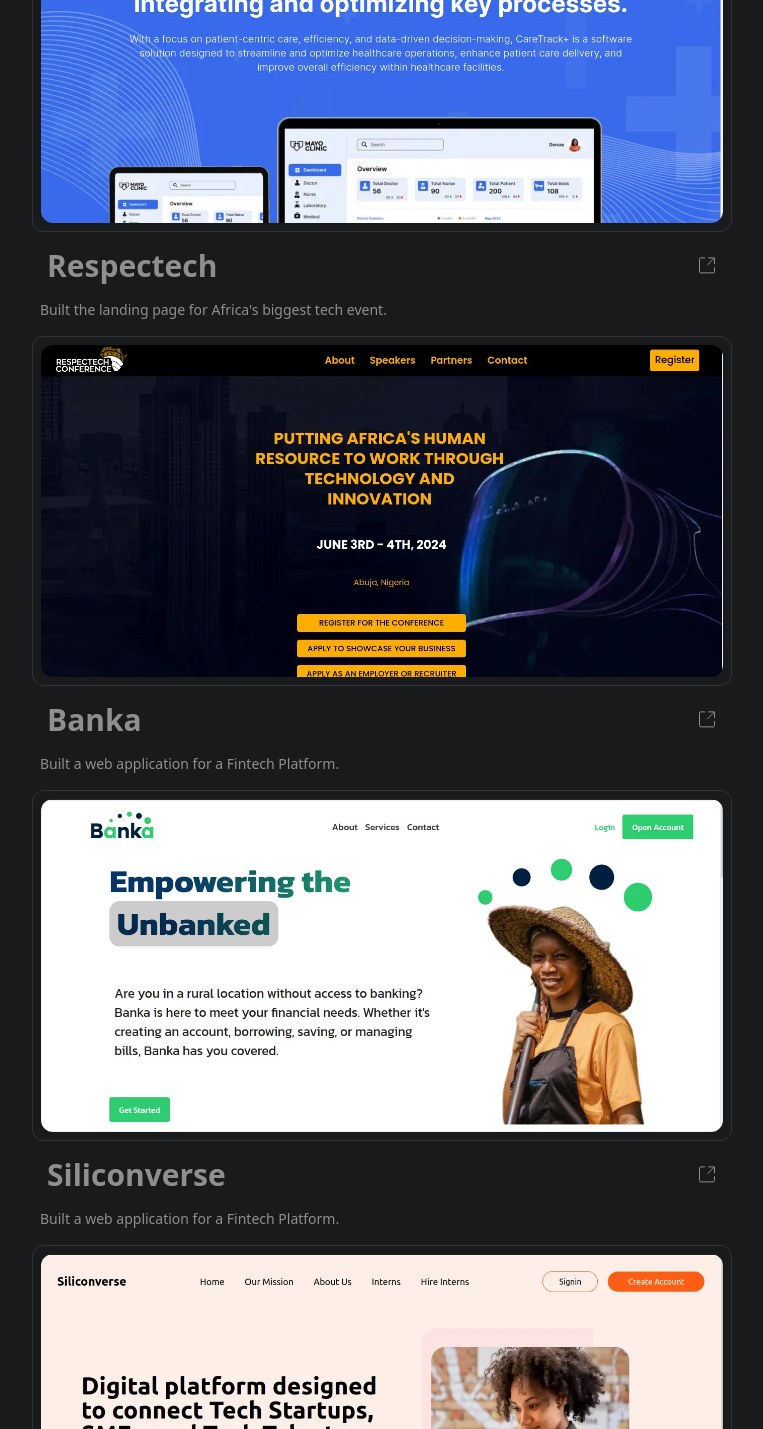
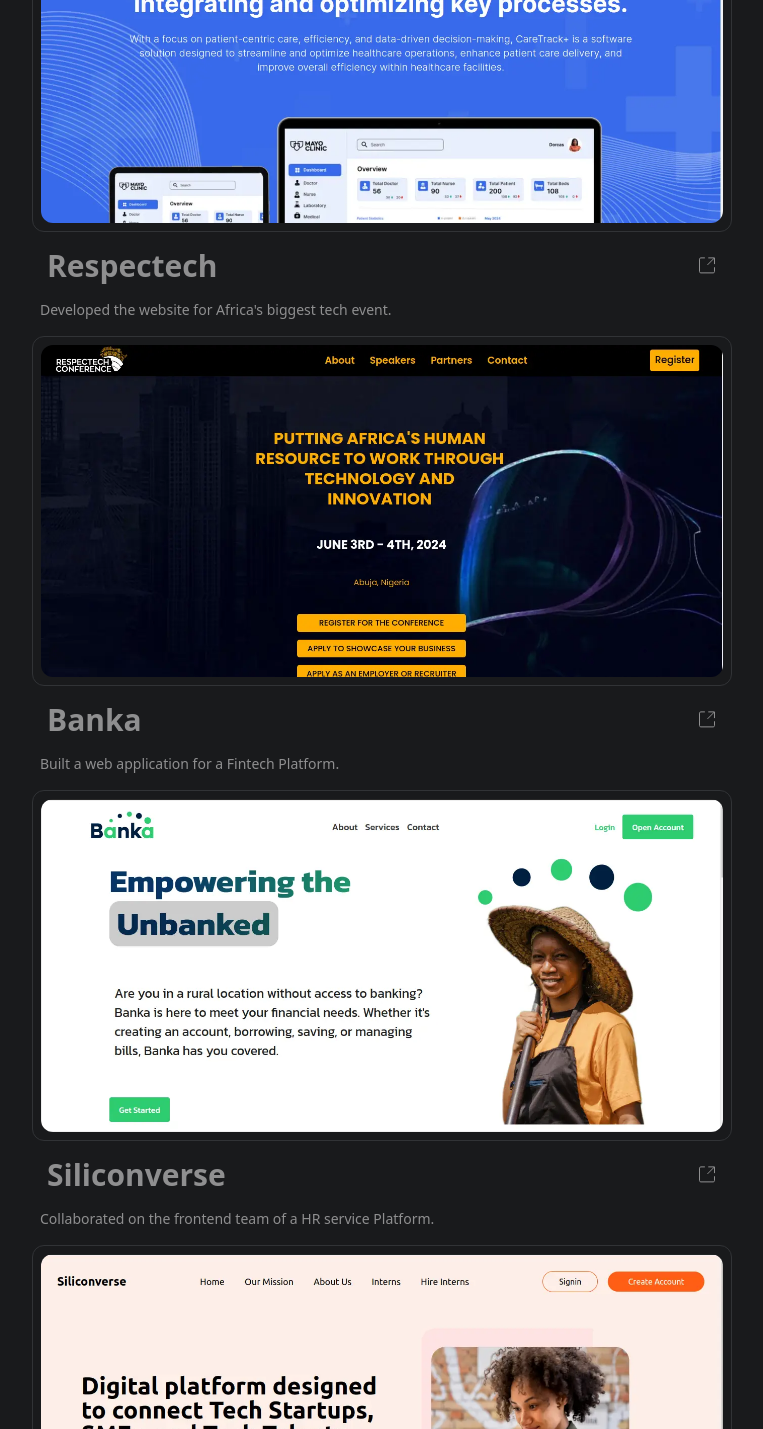
Before and after one commit to Patrick-Chukwu/Patrick-Chukwu, a React (Vite) app: page / in a window 1280 px wide. Shown: the part 1423-2852 px from the top of the page, without its empty margins (258-1021 px from the left). Built offline with nearby package versions, Linux system fonts and the light colour scheme.

Commit message:
Update file

```diff
--- a/src/components/Projects.jsx
+++ b/src/components/Projects.jsx
@@ -31,7 +31,7 @@
          <a href="https://respectechconference.vercel.app/" target='_blank'> <svg xmlns="http://www.w3.org/2000/svg" width="20" height="21" viewBox="0 0 20 21" fill="none"><path d="M11.666 2.89001H17.4993V8.72335" stroke="currentColor" stroke-linecap="round" stroke-linejoin="round"></path><path d="M17.5 12.6707V16.64C17.5 17.3304 16.9404 17.89 16.25 17.89H3.75C3.05965 17.89 2.5 17.3304 2.5 16.64V4.14001C2.5 3.44966 3.05965 2.89001 3.75 2.89001H7.5" stroke="currentColor" stroke-linecap="round" stroke-linejoin="round"></path><path d="M10.75 9.64001L17.125 3.26501" stroke="currentColor" stroke-linecap="round" stroke-linejoin="round"></path></svg></a>
 
           </div>
-          <p className="text-sm text-primary px-2 font-normal text-left w-full">Built the landing page for Africa's biggest tech event.</p>
+          <p className="text-sm text-primary px-2 font-normal text-left w-full">Developed the website for Africa's biggest tech event.</p>
           <div className='border border-bcolor rounded-xl p-2'>
             <a href="https://caretrack.vercel.app/" target='_blank'><img src={project4} className='w-full mx-auto rounded-xl' alt="CareTrackPlus landing page" /></a>
           </div>
@@ -56,7 +56,7 @@
          <a href="https://siliconverse-frontend.vercel.app/" target='_blank'> <svg xmlns="http://www.w3.org/2000/svg" width="20" height="21" viewBox="0 0 20 21" fill="none"><path d="M11.666 2.89001H17.4993V8.72335" stroke="currentColor" stroke-linecap="round" stroke-linejoin="round"></path><path d="M17.5 12.6707V16.64C17.5 17.3304 16.9404 17.89 16.25 17.89H3.75C3.05965 17.89 2.5 17.3304 2.5 16.64V4.14001C2.5 3.44966 3.05965 2.89001 3.75 2.89001H7.5" stroke="currentColor" stroke-linecap="round" stroke-linejoin="round"></path><path d="M10.75 9.64001L17.125 3.26501" stroke="currentColor" stroke-linecap="round" stroke-linejoin="round"></path></svg></a>
 
           </div>
-          <p className="text-sm text-primary px-2 font-normal text-left w-full">Built a web application for a Fintech Platform.</p>
+          <p className="text-sm text-primary px-2 font-normal text-left w-full">Collaborated on the frontend team of a HR service Platform.</p>
           <div className='border border-bcolor rounded-xl p-2'>
             <a href="https://caretrack.vercel.app/" target='_blank'><img src={project3} className='w-full mx-auto rounded-xl' alt="CareTrackPlus landing page" /></a>
           </div>
--- a/src/components/Skills.jsx
+++ b/src/components/Skills.jsx
@@ -3,7 +3,7 @@
 
 const Skills = () => {
   return (
-    <div className='w-[95%] max-w-[700px] mx-auto p-2 md:p-4 flex flex-wrap justify-center items-center gap-2 md:gap-3 my-3'>
+    <div className='w-[98%] max-w-[700px] mx-auto p-2 md:p-4 flex flex-wrap justify-center items-center gap-2 md:gap-3 my-3'>
         <motion.p whileTap={{scale: 1.2}} whileHover={{scale: .8}} className="text-[1rem] bg-white hover:bg-brand hover:text-white hover:border-black text-black md:text-xl font-normal rounded-lg border border-brand px-3 py-1">Javascript</motion.p>
         <motion.p whileTap={{scale: 1.2}} whileHover={{scale: .8}}  className="text-[1rem] bg-black hover:bg-white hover:text-black hover:border-black text-white md:text-xl font-normal rounded-lg border border-bcolor px-3 py-1 outline-none">React</motion.p>
         <motion.p whileTap={{scale: 1.2}} whileHover={{scale: .8}}  className="text-[1rem] bg-white hover:bg-brand hover:text-white hover:border-black text-black md:text-xl font-normal rounded-lg border border-brand px-3 py-1">Nextjs</motion.p>
--- a/src/pages/Portfolio.jsx
+++ b/src/pages/Portfolio.jsx
@@ -2,6 +2,7 @@
 import Navbar from '../components/Navbar'
 import Skills from '../components/Skills'
 import Popout from '../components/Popout'
+import Projects from '../components/Projects'
 
 const Portfolio = () => {
   return (
@@ -10,6 +11,7 @@
       <h2 className="text-2xl text-secondary font-semibold text-center">Skills</h2>
       <Skills/>
       <Popout/>
+      <Projects/>
     </div>
   )
 }
```
